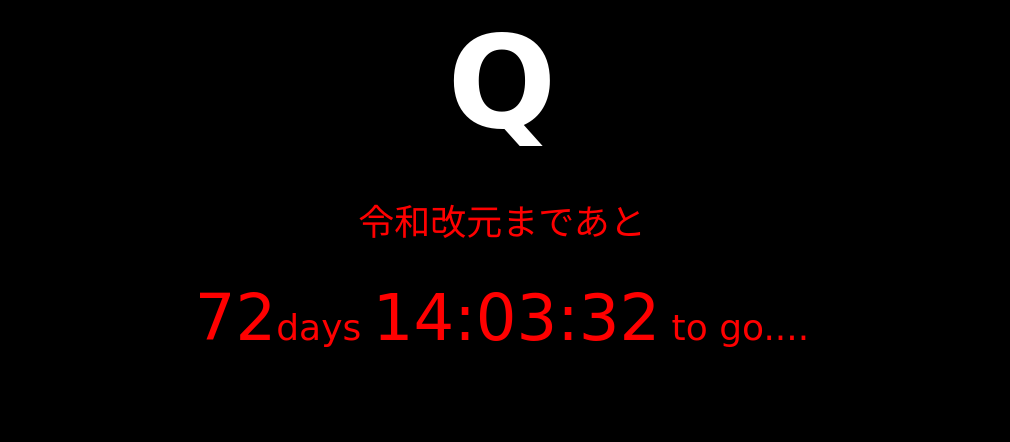
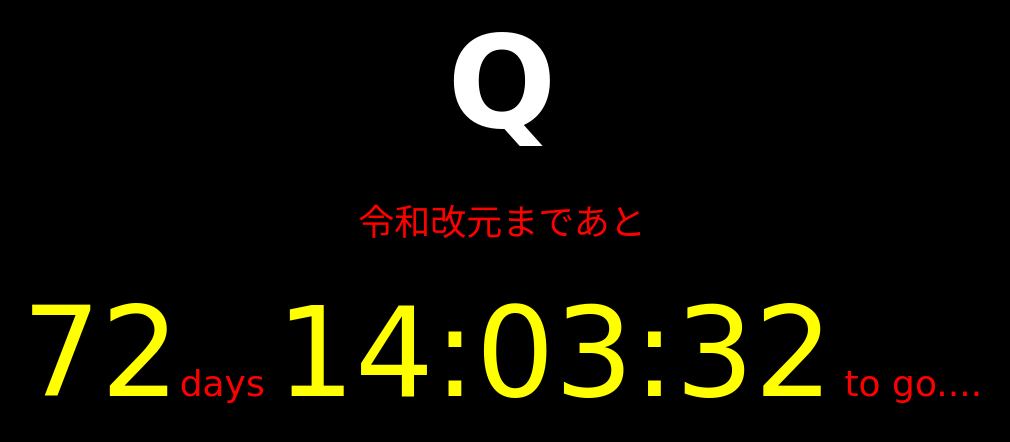
Before and after one commit to tnatsume/WebFontsTimer, a plain HTML site: page index.html in a window 1280 px wide. Shown: the whole page, without its empty margins (138-1148 px from the left). Drawn offline with Linux system fonts and the light colour scheme; a web font is replaced by a local one.

Commit message:
Update style.css
文字の大きさ、文字色を変更

```diff
--- a/css/style.css
+++ b/css/style.css
@@ -12,5 +12,6 @@ h1{
     margin:0;
 }
 #remainigDays,#remainigTIme{
-    font-size:64px;
+    font-size:124px;
+    color:yellow;
 }
```
